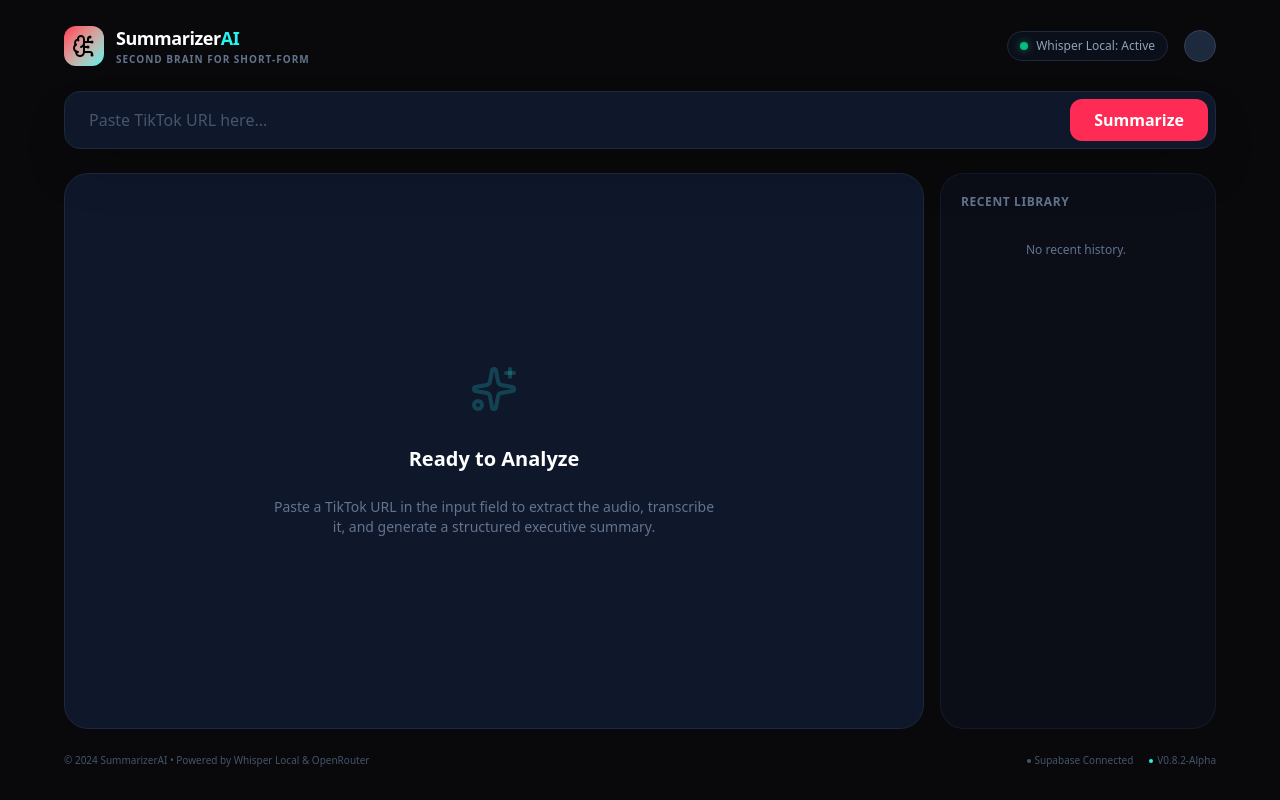
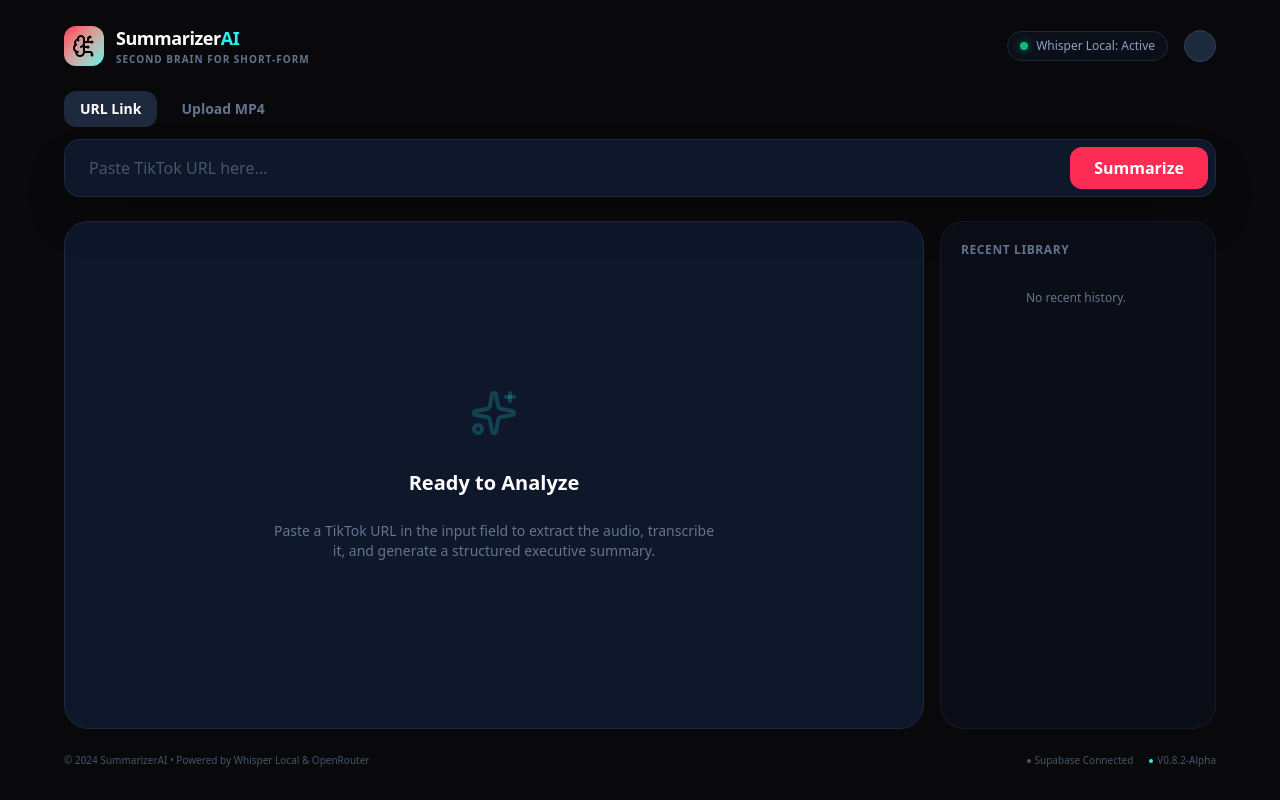
Before and after one commit to Maysson-lab/Tiktok-Memoire, a React (Vite) app: page / in a window 1280 px wide. Built offline with nearby package versions, Linux system fonts and the light colour scheme.

Commit message:
feat: Add file upload support for summarization
Integrates Multer to handle file uploads, allowing users to summarize video content directly from files in addition to URLs. Updates the API endpoint to accept either a URL or a file.

```diff
--- a/package.json
+++ b/package.json
@@ -23,6 +23,7 @@
     "express": "^4.21.2",
     "lucide-react": "^0.546.0",
     "motion": "^12.23.24",
+    "multer": "^2.1.1",
     "react": "^19.0.1",
     "react-dom": "^19.0.1",
     "tailwind-merge": "^3.6.0",
@@ -31,6 +32,7 @@
   "devDependencies": {
     "@types/cors": "^2.8.19",
     "@types/express": "^4.17.21",
+    "@types/multer": "^2.1.0",
     "@types/node": "^22.14.0",
     "autoprefixer": "^10.4.21",
     "esbuild": "^0.25.0",
--- a/server.ts
+++ b/server.ts
@@ -5,7 +5,7 @@
 import fs from "fs";
 import { GoogleGenAI } from "@google/genai";
 import { createClient } from "@supabase/supabase-js";
-import os from "os";
+import multer from "multer";
 
 // Initialize external clients
 const ai = new GoogleGenAI({ apiKey: process.env.GEMINI_API_KEY });
@@ -14,6 +14,10 @@
 const SUPABASE_KEY = process.env.VITE_SUPABASE_ANON_KEY || "";
 const supabase = SUPABASE_URL && SUPABASE_KEY ? createClient(SUPABASE_URL, SUPABASE_KEY) : null;
 
+const downloadsDir = path.join(process.cwd(), "downloads");
+if (!fs.existsSync(downloadsDir)) fs.mkdirSync(downloadsDir);
+const upload = multer({ dest: downloadsDir });
+
 async function startServer() {
   const app = express();
   const PORT = 3000;
@@ -21,9 +25,30 @@
   app.use(express.json());
 
   // API Route
-  app.post("/api/summarize", async (req, res) => {
+  app.post("/api/summarize", upload.single("file"), async (req, res) => {
     try {
       const { url } = req.body;
+      const file = req.file;
+
+      if (!url && !file) {
+        return res.status(400).json({ error: "Please provide a valid TikTok URL or upload an MP4 file." });
+      }
+
+      let filePath = "";
+      let videoId = "";
+      let videoData: any = {};
+      let isFile = !!file;
+
+      if (isFile) {
+        console.log(`[1/4] Processing uploaded file...`);
+        filePath = file!.path;
+        videoId = file!.filename;
+        videoData = {
+          author: { nickname: 'Local Upload' },
+          title: file!.originalname,
+          id: videoId
+        };
+      } else {
         if (!url || !url.includes("tiktok.com")) {
           return res.status(400).json({ error: "Invalid TikTok URL provided." });
         }
@@ -38,26 +63,23 @@
           throw new Error("Could not extract TikTok data");
         }
 
-      const videoData = metaJson.data;
+        videoData = metaJson.data;
         const videoPlayUrl = videoData.play;
-      const videoId = videoData.id;
+        videoId = videoData.id;
 
         console.log(`[2/4] Downloading video ${videoId}...`);
-      // Step 2: Download video (Alternative to ffmpeg/yt-dlp)
+        // Step 2: Download video
         const downloadRes = await fetch(videoPlayUrl);
         const buffer = await downloadRes.arrayBuffer();
 
-      // Save locally to a temp folder, imitating backend/downloads/
-      const downloadsDir = path.join(process.cwd(), "downloads");
-      if (!fs.existsSync(downloadsDir)) fs.mkdirSync(downloadsDir);
-
-      const filePath = path.join(downloadsDir, `${videoId}.mp4`);
+        filePath = path.join(downloadsDir, `${videoId}.mp4`);
         fs.writeFileSync(filePath, Buffer.from(buffer));
+      }
 
       console.log(`[3/4] Transcribing and Summarizing via AI...`);
       // Step 3: Transcription + AI Summary (Replacing Whisper + OpenRouter with Gemini Multimodal for simplicity in Node)
       // Upload media to Gemini File API
-      const file = await ai.files.upload({
+      const aiFile = await ai.files.upload({
          file: filePath,
          config: { mimeType: "video/mp4" },
       });
@@ -71,7 +93,7 @@
       const response = await ai.models.generateContent({
         model: "gemini-2.5-flash",
         contents: [
-          { fileData: { fileUri: file.uri, mimeType: file.mimeType } },
+          { fileData: { fileUri: aiFile.uri, mimeType: aiFile.mimeType } },
           prompt
         ],
         config: {
@@ -88,10 +110,35 @@
          aiResult = { transcription: response.text, summary: response.text };
       }
 
-      console.log(`[4/4] Saving to Database...`);
+      console.log(`[4/4] Saving to Database & Bucket...`);
+
+      let bucketUrl = isFile ? "" : url;
+      if (supabase) {
+        try {
+          const fileBuffer = fs.readFileSync(filePath);
+          const finalFilename = `${videoId}.mp4`;
+          const { data: uploadData, error: uploadError } = await supabase.storage
+            .from("videos")
+            .upload(finalFilename, fileBuffer, {
+              contentType: 'video/mp4',
+              upsert: true
+            });
+
+          if (!uploadError && uploadData) {
+            const { data: publicUrlData } = supabase.storage.from("videos").getPublicUrl(finalFilename);
+            bucketUrl = publicUrlData.publicUrl;
+            console.log("Uploaded to Supabase bucket:", bucketUrl);
+          } else {
+             console.log("Bucket upload warning (did you create the 'videos' bucket?):", uploadError?.message);
+          }
+        } catch (err) {
+          console.error("Bucket upload err:", err);
+        }
+      }
+
       // Step 4: Save to DB (Supabase)
       const entry = {
-        tiktok_url: url,
+        tiktok_url: bucketUrl || url || "local_upload",
         video_id: videoId,
         author: videoData.author?.nickname || 'Unknown',
         title: videoData.title || '',
@@ -107,7 +154,7 @@
         console.warn("Supabase not configured, skipping DB insert.");
       }
 
-      // Cleanup
+      // Cleanup locally
       try { fs.unlinkSync(filePath); } catch (e) {}
 
       res.json({ success: true, data: entry });
--- a/src/App.tsx
+++ b/src/App.tsx
@@ -17,16 +17,23 @@
 
 export default function App() {
   const [url, setUrl] = useState('');
+  const [inputMode, setInputMode] = useState<'url' | 'file'>('url');
+  const [file, setFile] = useState<File | null>(null);
+
   const [status, setStatus] = useState<SummaryStatus>('idle');
   const [errorMsg, setErrorMsg] = useState('');
   const [data, setData] = useState<SummaryData | null>(null);
   const [history, setHistory] = useState<SummaryData[]>([]);
-  const [activeTab, setActiveTab] = useState<'new' | 'history'>('new');
 
   const handleSubmit = async (e: React.FormEvent) => {
     e.preventDefault();
-    if (!url.trim() || !url.includes('tiktok.com')) {
+    if (inputMode === 'url' && (!url.trim() || !url.includes('tiktok.com'))) {
       setErrorMsg('Please enter a valid TikTok URL');
+      setStatus('error');
+      return;
+    }
+    if (inputMode === 'file' && !file) {
+      setErrorMsg('Please select a video file');
       setStatus('error');
       return;
     }
@@ -36,12 +43,16 @@
     setData(null);
 
     try {
+      const formData = new FormData();
+      if (inputMode === 'url') {
+        formData.append('url', url);
+      } else if (file) {
+        formData.append('file', file);
+      }
+
       const response = await fetch('/api/summarize', {
         method: 'POST',
-        headers: {
-          'Content-Type': 'application/json',
-        },
-        body: JSON.stringify({ url }),
+        body: formData,
       });
 
       const result = await response.json();
@@ -53,7 +64,8 @@
       setData(result.data);
       setHistory((prev) => [result.data, ...prev]);
       setStatus('success');
-      setUrl('');
+      if (inputMode === 'url') setUrl('');
+      else setFile(null);
     } catch (err: any) {
       setErrorMsg(err.message || 'An unexpected error occurred');
       setStatus('error');
@@ -83,7 +95,24 @@
       </nav>
 
       <main className="max-w-6xl mx-auto w-full flex-grow flex flex-col">
-        <form onSubmit={handleSubmit} className="relative mb-6 group">
+        <div className="mb-6 space-y-3">
+          <div className="flex gap-2">
+            <button
+              onClick={() => { setInputMode('url'); setStatus('idle'); setErrorMsg(''); }}
+              className={`px-4 py-2 rounded-xl text-sm font-bold transition-colors ${inputMode === 'url' ? 'bg-slate-800 text-white' : 'text-slate-500 hover:text-slate-300'}`}
+            >
+              URL Link
+            </button>
+            <button
+              onClick={() => { setInputMode('file'); setStatus('idle'); setErrorMsg(''); }}
+              className={`px-4 py-2 rounded-xl text-sm font-bold transition-colors ${inputMode === 'file' ? 'bg-slate-800 text-white' : 'text-slate-500 hover:text-slate-300'}`}
+            >
+              Upload MP4
+            </button>
+          </div>
+
+          <form onSubmit={handleSubmit} className="relative group">
+            {inputMode === 'url' ? (
               <input
                 type="url"
                 className="w-full bg-slate-900 border border-slate-800 rounded-2xl py-4 px-6 text-slate-200 placeholder-slate-600 focus:outline-none focus:border-[#fe2c55]/50 transition-colors shadow-2xl pr-36"
@@ -93,6 +122,17 @@
                 disabled={status === 'fetching'}
                 required
               />
+            ) : (
+              <input
+                type="file"
+                accept="video/mp4,video/*"
+                className="w-full bg-slate-900 border border-slate-800 rounded-2xl py-3 px-4 text-slate-200 focus:outline-none focus:border-[#fe2c55]/50 transition-colors shadow-2xl file:mr-4 file:py-2 file:px-4 file:rounded-xl file:border-0 file:text-sm file:font-semibold file:bg-[#fe2c55]/10 file:text-[#fe2c55] hover:file:bg-[#fe2c55]/20 pr-36"
+                onChange={(e) => setFile(e.target.files?.[0] || null)}
+                disabled={status === 'fetching'}
+                required
+              />
+            )}
+
             <button
               type="submit"
               disabled={status === 'fetching'}
@@ -104,6 +144,7 @@
               {status === 'fetching' ? 'Processing' : 'Summarize'}
             </button>
           </form>
+        </div>
 
         {status === 'error' && (
           <motion.div initial={{ opacity: 0 }} animate={{ opacity: 1 }} className="p-4 mb-4 bg-red-500/10 border border-red-500/20 rounded-2xl flex items-center gap-3 text-red-200">
```
Also changed, not shown: 1 other file (tests, documents, lock files or other folders). Lines whose indentation alone changed are shown as unchanged.
